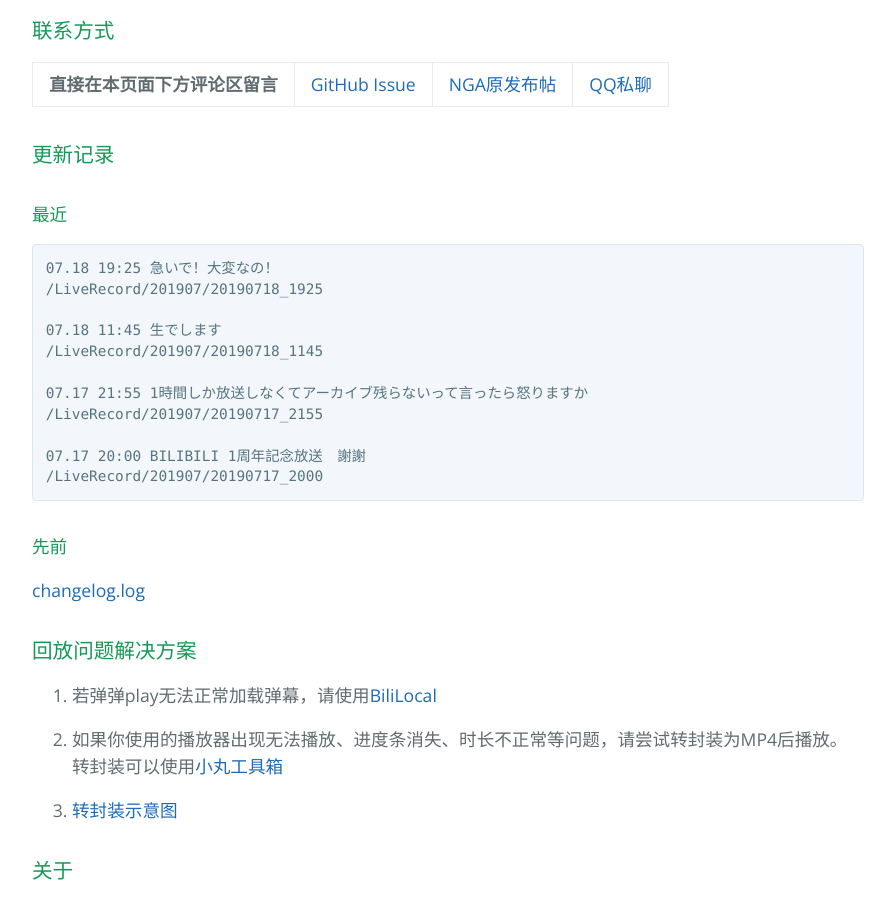
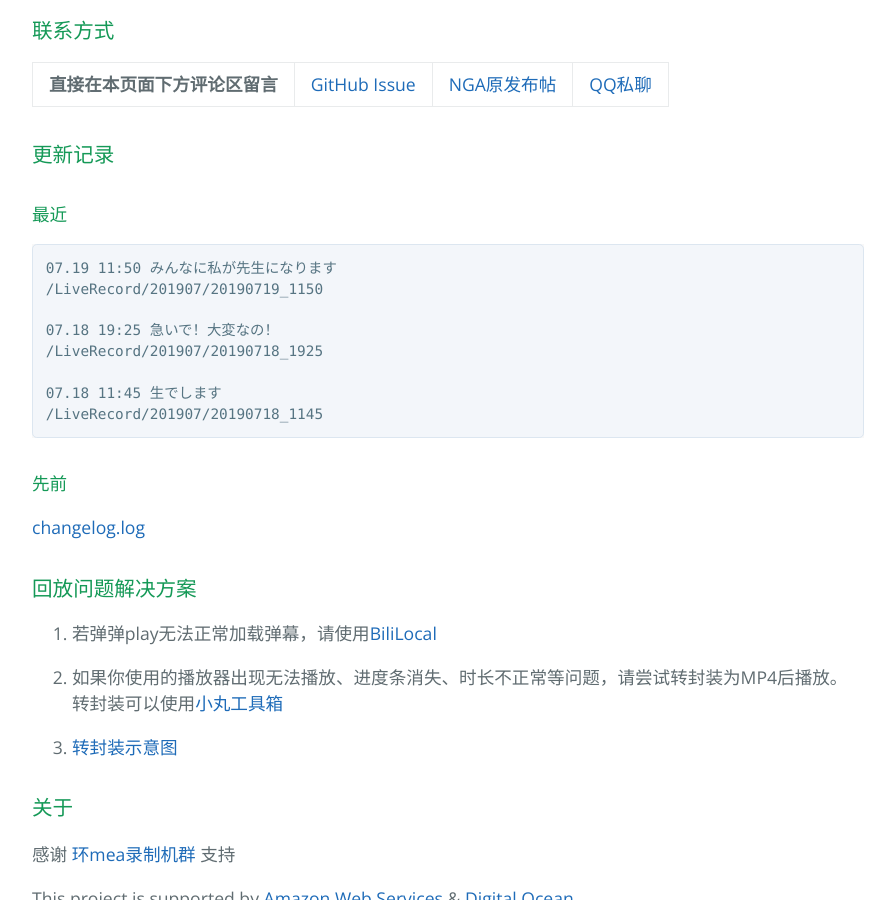
Before and after one commit to kaguramea-record/kaguramea-record.github.io, a Jekyll site: the page built from index.md, in a window 1280 px wide and 900 px high, scrolled down 1214 px. Shown: the whole window, without its empty margins (192-1087 px from the left). Built offline with Jekyll 4.4.1, drawn with Linux system fonts in a browser that asks for light colours; comment, search, counter and statistics services are not loaded.

Commit message:
Update 190719

````diff
--- a/index.md
+++ b/index.md
@@ -39,17 +39,14 @@ layout: default
 #### 最近
 
 ```
+07.19 11:50 みんなに私が先生になります
+/LiveRecord/201907/20190719_1150
+
 07.18 19:25 急いで！大変なの！
 /LiveRecord/201907/20190718_1925
 
 07.18 11:45 生でします
 /LiveRecord/201907/20190718_1145
-
-07.17 21:55 1時間しか放送しなくてアーカイブ残らないって言ったら怒りますか
-/LiveRecord/201907/20190717_2155
-
-07.17 20:00 BILIBILI 1周年記念放送　謝謝
-/LiveRecord/201907/20190717_2000
 ```
 
 #### 先前
````
Also changed, not shown: 1 other file.
